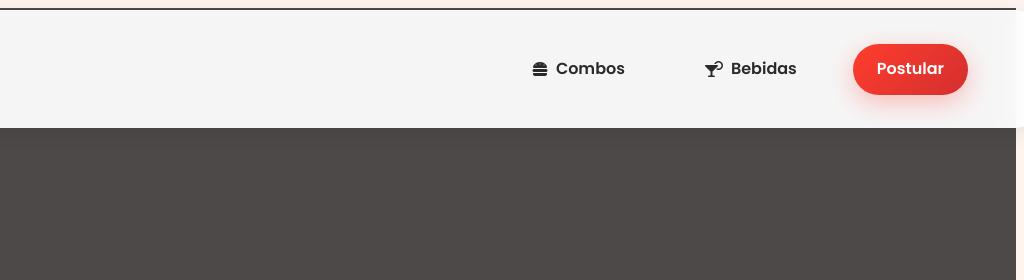
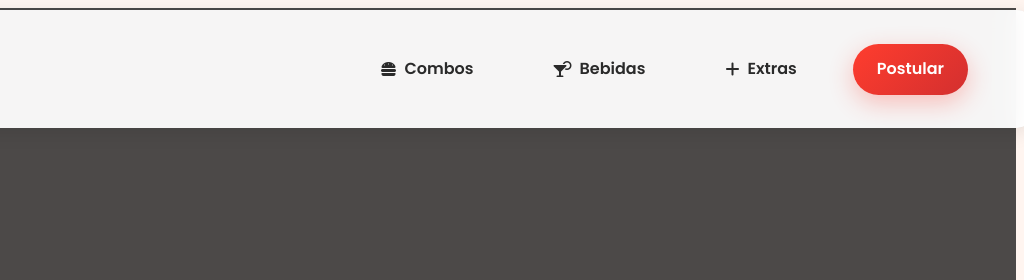
Before and after one commit to AmakeAFK/BurgerShot, a plain HTML site: page index.html in a window 1280 px wide. Shown: the top 280 px of the page, 256-1280 px from the left. Drawn offline with Linux system fonts and the light colour scheme.

Commit message:
Update index.html

```diff
--- a/index.html
+++ b/index.html
@@ -17,6 +17,7 @@
             <div class="nav-links">
                 <a href="combos.html" class="nav-link"><i class="fas fa-burger"></i>Combos</a>
                 <a href="bebidas.html" class="nav-link"><i class="fas fa-cocktail"></i>Bebidas</a>
+                <a href="extras.html" class="nav-link"><i class="fas fa-plus"></i>Extras</a>
                 <a href="https://forms.gle/2hqaSMFD3Gk89B6AA" class="nav-link cta-button">Postular</a>
             </div>
         </nav>
```
